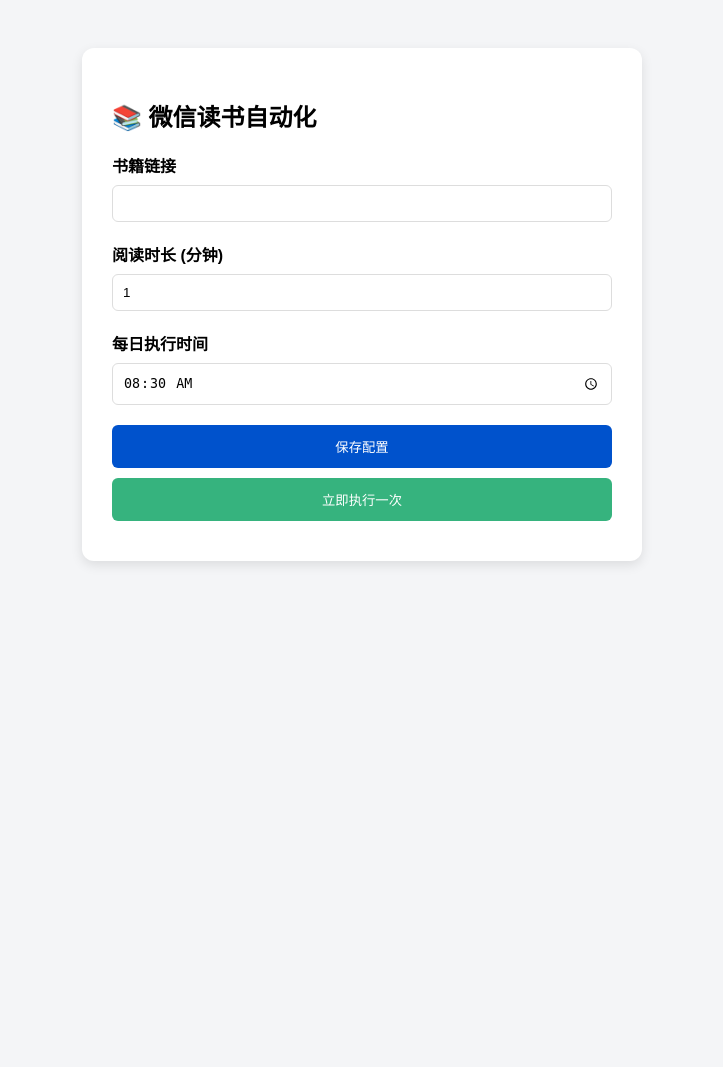
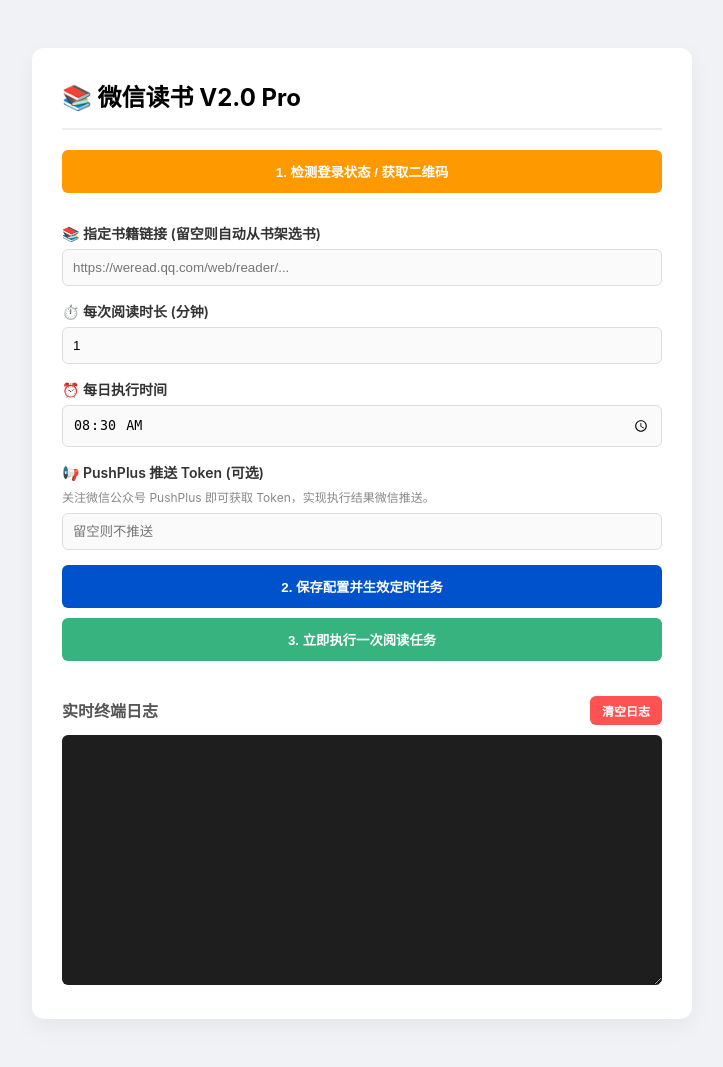
Before and after one commit to suntreef/weread-bot, a Flask app: page / in a window 1280 px wide. Shown: the whole page, without its empty margins (278-1001 px from the left). Before the commit the page ends 565 px from the top, so only its background shows below. Run offline with Flask 3, Linux system fonts and the light colour scheme.

Commit message:
Update index.html

```diff
--- a/templates/index.html
+++ b/templates/index.html
@@ -3,45 +3,89 @@
 <head>
     <meta charset="UTF-8">
     <meta name="viewport" content="width=device-width, initial-scale=1.0">
-    <title>微信读书 WebUI</title>
+    <title>微信读书 V2.0 控制台</title>
     <style>
-        body { font-family: sans-serif; background-color: #f4f5f7; display: flex; justify-content: center; padding: 40px 20px; }
-        .card { background: white; padding: 30px; border-radius: 12px; box-shadow: 0 4px 12px rgba(0,0,0,0.1); width: 100%; max-width: 500px; }
-        .form-group { margin-bottom: 20px; }
-        label { font-weight: bold; display: block; margin-bottom: 8px; }
-        input { width: 100%; padding: 10px; border: 1px solid #ddd; border-radius: 6px; box-sizing: border-box; }
-        button { background-color: #0052cc; color: white; border: none; padding: 12px; border-radius: 6px; cursor: pointer; width: 100%; margin-bottom: 10px; }
+        body { font-family: -apple-system, sans-serif; background-color: #f0f2f5; display: flex; justify-content: center; padding: 40px 20px; }
+        .card { background: white; padding: 30px; border-radius: 12px; box-shadow: 0 8px 24px rgba(0,0,0,0.05); width: 100%; max-width: 600px; }
+        .form-group { margin-bottom: 15px; }
+        label { font-weight: 600; display: block; margin-bottom: 6px; font-size: 14px; color: #333; }
+        .hint { font-size: 12px; color: #888; margin-bottom: 8px; display: block; }
+        input { width: 100%; padding: 10px; border: 1px solid #ddd; border-radius: 6px; box-sizing: border-box; background: #fafafa; }
+        button { border: none; padding: 12px; border-radius: 6px; cursor: pointer; width: 100%; margin-bottom: 10px; font-weight: bold; color: white; transition: 0.2s; }
+        button:active { transform: scale(0.98); }
+        .btn-check { background-color: #ff9900; }
+        .btn-save { background-color: #0052cc; }
         .btn-run { background-color: #36b37e; }
-        #qr-section { margin-top: 20px; text-align: center; border-top: 1px solid #eee; padding-top: 20px; }
-        img { max-width: 100%; border: 1px solid #ddd; border-radius: 8px; }
+        .btn-clear { background-color: #ff5252; width: auto; padding: 6px 12px; font-size: 12px; float: right; margin-bottom: 0; }
+        #qr-section { margin-top: 20px; text-align: center; border: 2px dashed #ff9900; padding: 20px; border-radius: 8px; }
+        img { max-width: 200px; border-radius: 8px; }
+        .log-header { display: flex; justify-content: space-between; align-items: center; margin-top: 25px; }
+        #log-box { width: 100%; height: 250px; background: #1e1e1e; color: #00ff00; font-family: 'Courier New', Courier, monospace; padding: 12px; border-radius: 6px; overflow-y: scroll; box-sizing: border-box; font-size: 13px; margin-top: 10px; border: none; outline: none; resize: vertical; line-height: 1.5; }
     </style>
 </head>
 <body>
     <div class="card">
-        <h2>📚 微信读书自动化</h2>
+        <h2 style="margin-top: 0; border-bottom: 2px solid #eee; padding-bottom: 15px;">📚 微信读书 V2.0 Pro</h2>
+
+        <button class="btn-check" onclick="checkLogin()">1. 检测登录状态 / 获取二维码</button>
+
         {% if qr_exists %}
         <div id="qr-section">
-            <h3 style="color: #de350b;">请使用微信扫码登录</h3>
-            <p>扫码后请刷新本页面。</p>
+            <h3 style="color: #ff9900; margin-top:0;">请在微信扫码</h3>
             <img src="/data/qrcode.png?t={{ range(1, 10000) | random }}" alt="请扫码">
         </div>
         {% endif %}
-        <div class="form-group"><label>书籍链接</label><input type="text" id="book_url" value="{{ config.book_url }}"></div>
-        <div class="form-group"><label>阅读时长 (分钟)</label><input type="number" id="reading_minutes" value="{{ config.reading_minutes }}"></div>
-        <div class="form-group"><label>每日执行时间</label><input type="time" id="schedule_time" value="{{ config.schedule_time }}"></div>
-        <button onclick="saveConfig()">保存配置</button>
-        <button class="btn-run" onclick="runNow()">立即执行一次</button>
+
+        <div style="margin-top: 20px;">
+            <div class="form-group">
+                <label>📚 指定书籍链接 (留空则自动从书架选书)</label>
+                <input type="text" id="book_url" value="{{ config.book_url }}" placeholder="https://weread.qq.com/web/reader/...">
+            </div>
+            <div class="form-group">
+                <label>⏱️ 每次阅读时长 (分钟)</label>
+                <input type="number" id="reading_minutes" value="{{ config.reading_minutes }}">
+            </div>
+            <div class="form-group">
+                <label>⏰ 每日执行时间</label>
+                <input type="time" id="schedule_time" value="{{ config.schedule_time }}">
+            </div>
+            <div class="form-group">
+                <label>📢 PushPlus 推送 Token (可选)</label>
+                <span class="hint">关注微信公众号 PushPlus 即可获取 Token，实现执行结果微信推送。</span>
+                <input type="text" id="push_token" value="{{ config.push_token }}" placeholder="留空则不推送">
+            </div>
+        </div>
+
+        <button class="btn-save" onclick="saveConfig()">2. 保存配置并生效定时任务</button>
+        <button class="btn-run" onclick="runNow()">3. 立即执行一次阅读任务</button>
+
+        <div class="log-header">
+            <h4 style="margin: 0; color: #555;">实时终端日志</h4>
+            <button class="btn-clear" onclick="clearLogs()">清空日志</button>
+        </div>
+        <textarea id="log-box" readonly></textarea>
     </div>
+
     <script>
+        function checkLogin() { fetch('/api/check_login', { method: 'POST' }).then(res => res.json()).then(data => alert(data.message)); }
+
         function saveConfig() {
             fetch('/api/save', {
                 method: 'POST', headers: { 'Content-Type': 'application/json' },
-                body: JSON.stringify({ book_url: document.getElementById('book_url').value, reading_minutes: document.getElementById('reading_minutes').value, schedule_time: document.getElementById('schedule_time').value })
+                body: JSON.stringify({ book_url: document.getElementById('book_url').value, reading_minutes: document.getElementById('reading_minutes').value, schedule_time: document.getElementById('schedule_time').value, push_token: document.getElementById('push_token').value })
             }).then(res => res.json()).then(data => alert(data.message));
         }
-        function runNow() {
-            fetch('/api/run_now', { method: 'POST' }).then(res => res.json()).then(data => alert(data.message));
-        }
+
+        function runNow() { fetch('/api/run_now', { method: 'POST' }).then(res => res.json()).then(data => alert(data.message)); }
+
+        function clearLogs() { fetch('/api/clear_logs', { method: 'POST' }).then(res => res.json()).then(data => { document.getElementById('log-box').value = ''; alert(data.message); }); }
+
+        setInterval(() => {
+            fetch('/api/get_logs').then(res => res.json()).then(data => {
+                const box = document.getElementById('log-box');
+                if(box.value !== data.logs) { box.value = data.logs; box.scrollTop = box.scrollHeight; }
+            });
+        }, 2000);
     </script>
 </body>
 </html>
```
